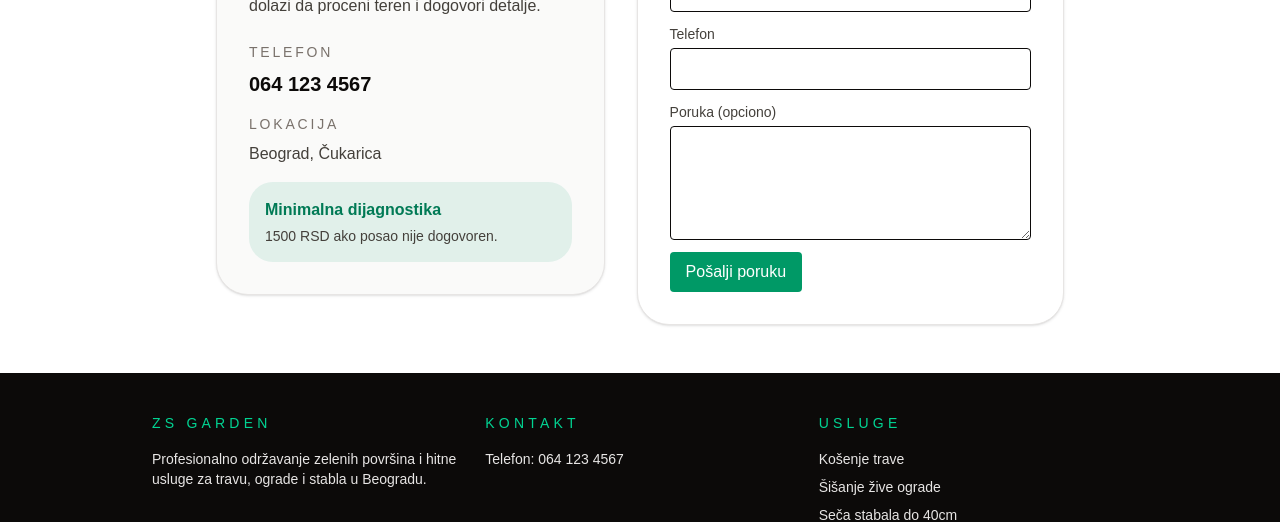
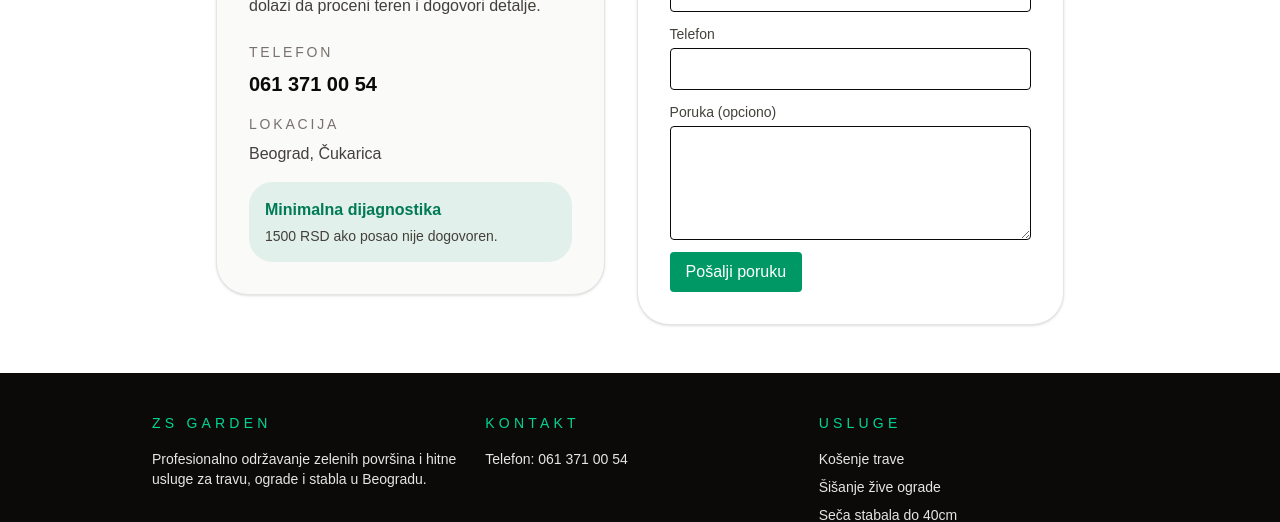
Before and after one commit to ZdravkoRistic/szgarden, a Next.js app: page /kontakt in a window 1280 px wide. Shown: the part 308-830 px from the top of the page. Built offline with nearby package versions, Linux system fonts and the light colour scheme.

Commit message:
gallery changes

```diff
--- a/app/components/Footer.tsx
+++ b/app/components/Footer.tsx
@@ -8,7 +8,7 @@ export default function Footer() {
         </div>
         <div>
           <p className="text-sm uppercase tracking-[0.3em] text-emerald-400">Kontakt</p>
-          <p className="mt-4 text-sm text-stone-200">Telefon: 064 123 4567</p>
+          <p className="mt-4 text-sm text-stone-200">Telefon: 061 371 00 54</p>
         </div>
         <div>
           <p className="text-sm uppercase tracking-[0.3em] text-emerald-400">Usluge</p>
--- a/app/kontakt/page.tsx
+++ b/app/kontakt/page.tsx
@@ -20,7 +20,7 @@ export default function KontaktPage() {
             <div className="mt-6 space-y-4 text-stone-700">
               <div>
                 <p className="text-sm uppercase tracking-[0.2em] text-stone-500">Telefon</p>
-                <p className="mt-2 text-xl font-semibold text-stone-950">064 123 4567</p>
+                <p className="mt-2 text-xl font-semibold text-stone-950">061 371 00 54</p>
               </div>
               <div>
                 <p className="text-sm uppercase tracking-[0.2em] text-stone-500">Lokacija</p>
--- a/app/page.tsx
+++ b/app/page.tsx
@@ -26,7 +26,7 @@ export default function Home() {
                 <div className="rounded-3xl bg-white border border-stone-200 p-5 shadow-sm">
                   <p className="text-sm uppercase tracking-[0.2em] text-stone-500">Kontakt osoba</p>
                   <p className="mt-2 text-xl font-semibold text-stone-950">Stefan</p>
-                  <p className="mt-1 text-sm text-stone-600">Telefon: 064 123 4567</p>
+                  <p className="mt-1 text-sm text-stone-600">Telefon: 061 371 00 54</p>
                 </div>
                 <div className="rounded-3xl bg-emerald-600/10 border border-emerald-200 p-5 shadow-sm">
                   <p className="text-sm uppercase tracking-[0.2em] text-emerald-700">Minimalna dijagnostika</p>
```
